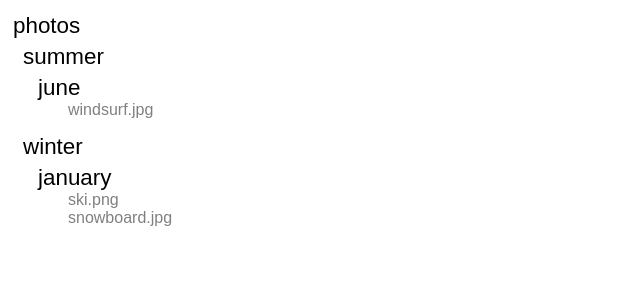
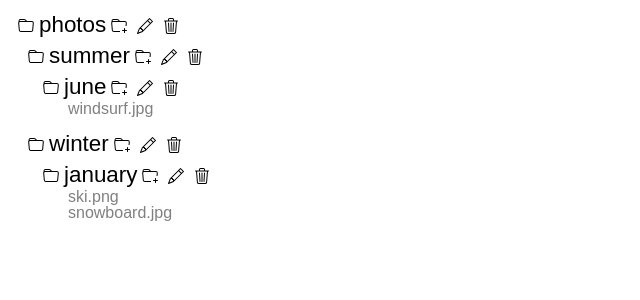
Before and after one commit to arunkumar413/react-file-viewer, a React (Create React App) app: page / in a window 1280 px wide. Shown: the top 300 px of the page, without its empty margins (0-640 px from the left). Built offline with nearby package versions, Linux system fonts and the light colour scheme.

Commit message:
adding icons

```diff
--- a/src/App.js
+++ b/src/App.js
@@ -1,9 +1,10 @@
-import React from 'react';
+import React, { useState } from 'react';
 import './style.css';
 
-import { FolderIcon, DeleteIcon, EditIcon, FilledFolder } from './icons';
+import { FolderIcon, DeleteIcon, EditIcon, FilledFolder, FolderNormalIcon } from './icons';
 
 export default function App() {
+  const [showIcons, setShowIcons] = useState('inline')
   const tree = {
     path: 'photos',
     name: 'photos',
@@ -70,6 +71,19 @@ export default function App() {
   var depth = 0;
 
 
+  function hideIcons(e) {
+
+    // setShowIcons('none')
+
+
+  }
+
+  function handleShowIcons(e) {
+
+    // setShowIcons('inline')
+
+  }
+
 
 
 
@@ -77,12 +91,19 @@ export default function App() {
     if (node.type === "directory") {
       const children = node.children.map((x) => buildTree(x, level + 1));
       return (
-        <div style={{ paddingLeft: level * 5 }} className='dir'>
-          {node.name} <div>{children}</div>
+        <div id={level} key={node.name} onMouseEnter={handleShowIcons} onMouseLeave={hideIcons} style={{ paddingLeft: level * 5 }} className='dir'>
+          <FolderNormalIcon />
+          {node.name}
+          <span style={{ display: showIcons }} >
+            <FolderIcon />
+            <EditIcon />
+            <DeleteIcon />
+          </span>
+          <div>{children}</div>
         </div>
       );
     } else if (node.type === "file") {
-      return <div style={{ paddingLeft: level * 10 }} className='file'>{node.name}</div>;
+      return <div key={node.name} style={{ paddingLeft: level * 10 }} className='file'>{node.name}</div>;
     }
   }
 
@@ -90,8 +111,6 @@ export default function App() {
 
   return (
     <div>
-      {buildTree(tree.children)}
-      {items}
       {buildTree(tree)}
     </div>
   );
--- a/src/icons.js
+++ b/src/icons.js
@@ -7,7 +7,7 @@ export function DeleteIcon() {
       width="16"
       height="16"
       fill="currentColor"
-      class="bi bi-trash3"
+      className="bi bi-trash3 icon"
       viewBox="0 0 16 16"
     >
       <path d="M6.5 1h3a.5.5 0 0 1 .5.5v1H6v-1a.5.5 0 0 1 .5-.5ZM11 2.5v-1A1.5 1.5 0 0 0 9.5 0h-3A1.5 1.5 0 0 0 5 1.5v1H2.506a.58.58 0 0 0-.01 0H1.5a.5.5 0 0 0 0 1h.538l.853 10.66A2 2 0 0 0 4.885 16h6.23a2 2 0 0 0 1.994-1.84l.853-10.66h.538a.5.5 0 0 0 0-1h-.995a.59.59 0 0 0-.01 0H11Zm1.958 1-.846 10.58a1 1 0 0 1-.997.92h-6.23a1 1 0 0 1-.997-.92L3.042 3.5h9.916Zm-7.487 1a.5.5 0 0 1 .528.47l.5 8.5a.5.5 0 0 1-.998.06L5 5.03a.5.5 0 0 1 .47-.53Zm5.058 0a.5.5 0 0 1 .47.53l-.5 8.5a.5.5 0 1 1-.998-.06l.5-8.5a.5.5 0 0 1 .528-.47ZM8 4.5a.5.5 0 0 1 .5.5v8.5a.5.5 0 0 1-1 0V5a.5.5 0 0 1 .5-.5Z" />
@@ -22,7 +22,7 @@ export function FolderIcon() {
       width="16"
       height="16"
       fill="currentColor"
-      class="bi bi-folder-plus"
+      className="bi bi-folder-plus icon"
       viewBox="0 0 16 16"
     >
       <path d="m.5 3 .04.87a1.99 1.99 0 0 0-.342 1.311l.637 7A2 2 0 0 0 2.826 14H9v-1H2.826a1 1 0 0 1-.995-.91l-.637-7A1 1 0 0 1 2.19 4h11.62a1 1 0 0 1 .996 1.09L14.54 8h1.005l.256-2.819A2 2 0 0 0 13.81 3H9.828a2 2 0 0 1-1.414-.586l-.828-.828A2 2 0 0 0 6.172 1H2.5a2 2 0 0 0-2 2zm5.672-1a1 1 0 0 1 .707.293L7.586 3H2.19c-.24 0-.47.042-.683.12L1.5 2.98a1 1 0 0 1 1-.98h3.672z" />
@@ -38,7 +38,7 @@ export function EditIcon() {
       width="16"
       height="16"
       fill="currentColor"
-      class="bi bi-pencil"
+      className="bi bi-pencil icon"
       viewBox="0 0 16 16"
     >
       <path d="M12.146.146a.5.5 0 0 1 .708 0l3 3a.5.5 0 0 1 0 .708l-10 10a.5.5 0 0 1-.168.11l-5 2a.5.5 0 0 1-.65-.65l2-5a.5.5 0 0 1 .11-.168l10-10zM11.207 2.5 13.5 4.793 14.793 3.5 12.5 1.207 11.207 2.5zm1.586 3L10.5 3.207 4 9.707V10h.5a.5.5 0 0 1 .5.5v.5h.5a.5.5 0 0 1 .5.5v.5h.293l6.5-6.5zm-9.761 5.175-.106.106-1.528 3.821 3.821-1.528.106-.106A.5.5 0 0 1 5 12.5V12h-.5a.5.5 0 0 1-.5-.5V11h-.5a.5.5 0 0 1-.468-.325z" />
@@ -53,10 +53,20 @@ export function FilledFolder() {
       width="16"
       height="16"
       fill="currentColor"
-      class="bi bi-folder-fill"
+      className="bi bi-folder-fill icon"
       viewBox="0 0 16 16"
     >
       <path d="M9.828 3h3.982a2 2 0 0 1 1.992 2.181l-.637 7A2 2 0 0 1 13.174 14H2.825a2 2 0 0 1-1.991-1.819l-.637-7a1.99 1.99 0 0 1 .342-1.31L.5 3a2 2 0 0 1 2-2h3.672a2 2 0 0 1 1.414.586l.828.828A2 2 0 0 0 9.828 3zm-8.322.12C1.72 3.042 1.95 3 2.19 3h5.396l-.707-.707A1 1 0 0 0 6.172 2H2.5a1 1 0 0 0-1 .981l.006.139z" />
     </svg>
   );
 }
+
+
+export function FolderNormalIcon() {
+
+  return (
+    <svg xmlns="http://www.w3.org/2000/svg" width="16" height="16" fill="currentColor" className="bi bi-folder icon" viewBox="0 0 16 16">
+      <path d="M.54 3.87.5 3a2 2 0 0 1 2-2h3.672a2 2 0 0 1 1.414.586l.828.828A2 2 0 0 0 9.828 3h3.982a2 2 0 0 1 1.992 2.181l-.637 7A2 2 0 0 1 13.174 14H2.826a2 2 0 0 1-1.991-1.819l-.637-7a1.99 1.99 0 0 1 .342-1.31zM2.19 4a1 1 0 0 0-.996 1.09l.637 7a1 1 0 0 0 .995.91h10.348a1 1 0 0 0 .995-.91l.637-7A1 1 0 0 0 13.81 4H2.19zm4.69-1.707A1 1 0 0 0 6.172 2H2.5a1 1 0 0 0-1 .981l.006.139C1.72 3.042 1.95 3 2.19 3h5.396l-.707-.707z" />
+    </svg>
+  )
+}
--- a/src/style.css
+++ b/src/style.css
@@ -7,11 +7,24 @@ body {
   color: black;
   margin-left: 5px;
   padding: 5px;
+  line-height: 16px;
+
 
 
 }
+
+
 
 .file {
   font-size: 1rem;
   color: gray;
 }
+
+.icon {
+  padding: 5px;
+  vertical-align: middle;
+}
+
+.bi-folder-fill {
+  color: blue;
+}
```
